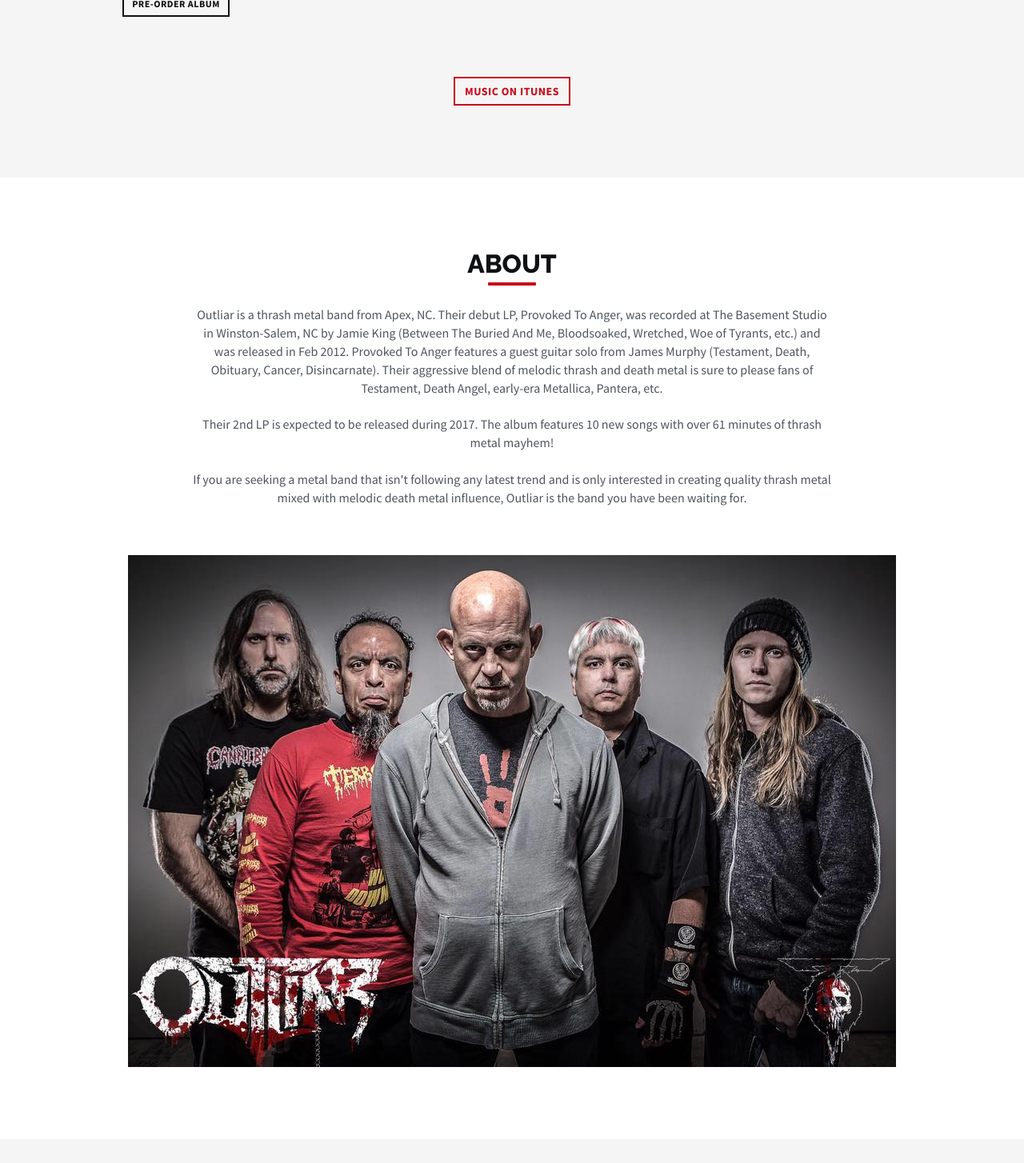
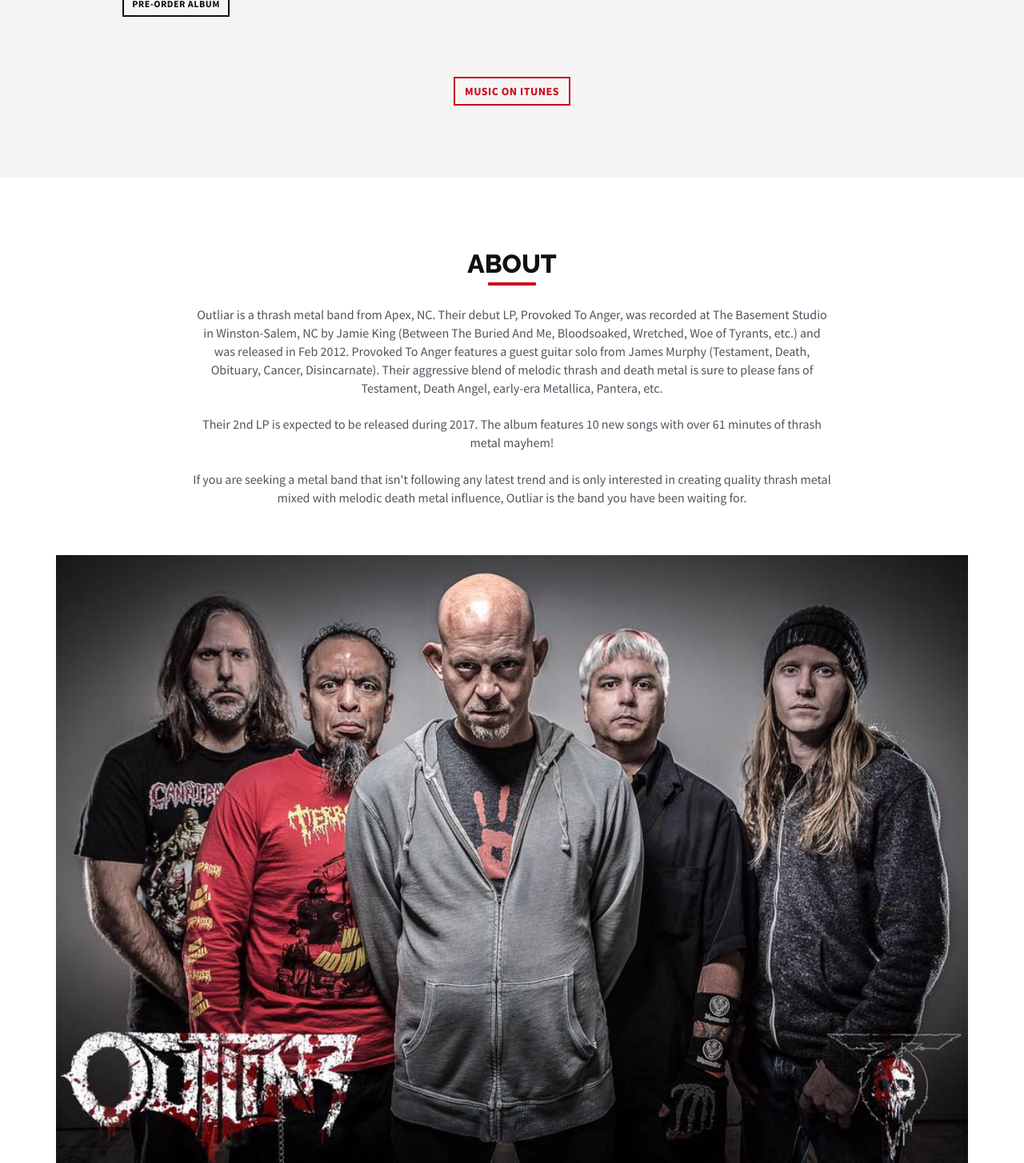
Before and after one commit to noahking27/OutliarMetal, a plain HTML site: page index.html in a window 1280 px wide. Shown: the part 2741-4195 px from the top of the page at 80% size. Drawn offline with Linux system fonts and the light colour scheme.

Commit message:
fixed images

```diff
--- a/assets/css/styles-3.css
+++ b/assets/css/styles-3.css
@@ -53,6 +53,11 @@
 
 #outliarMetal {
     font-family: 'Metal Mania', cursive;
+}
+
+#band {
+    width: 100%;
+    height: auto;
 }
 
 
```
Also changed, not shown: index.html (+0 -1 lines).
